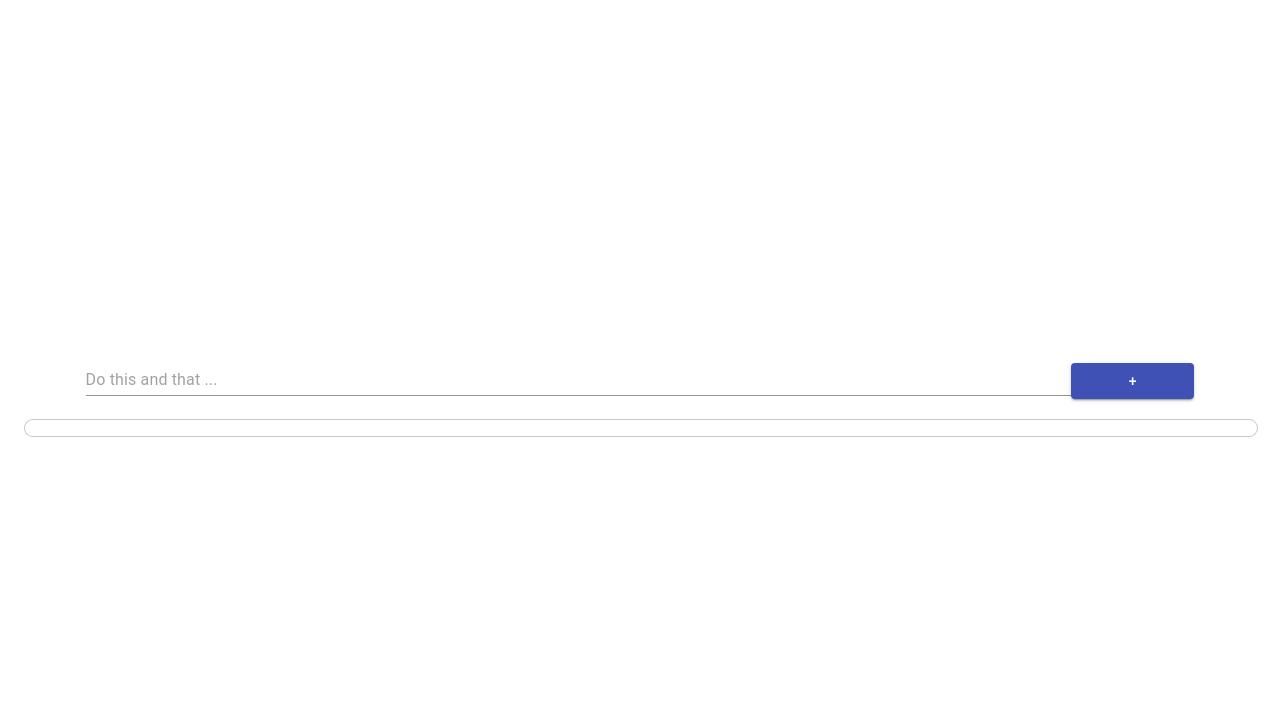
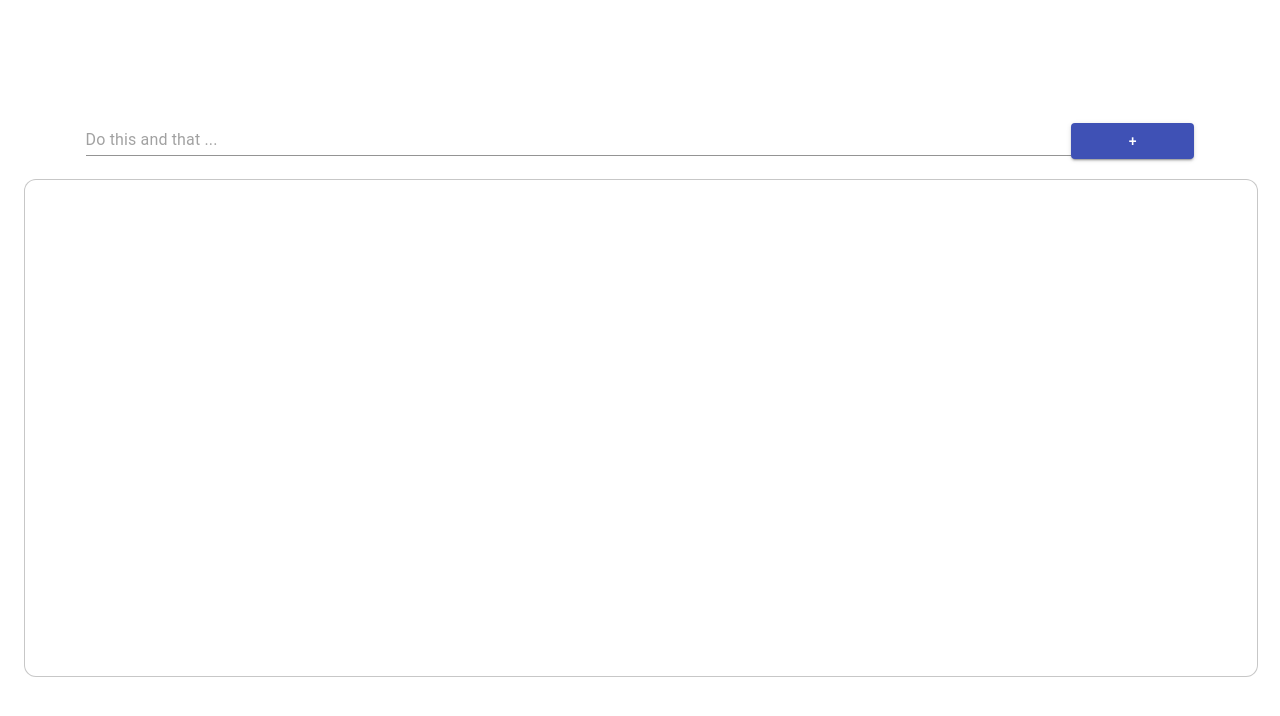
Before and after one commit to 0x4bd0/react-toDo-app, a React (Create React App) app: page / in a window 1280 px wide. Shown: the top 716 px of the page. Built offline with nearby package versions, Linux system fonts and the light colour scheme.

Commit message:
added some stlye to the list

```diff
--- a/src/components/list.js
+++ b/src/components/list.js
@@ -15,8 +15,15 @@ const useStyles = makeStyles((theme) => ({
     backgroundColor: theme.palette.background.paper,
     margin : '0 auto',
     border : '1px solid #00000038;',
-    borderRadius : '12px'
+    borderRadius : '12px',
+    height : '60vh',
+    overflowX : 'hidden',
+    overflowY : 'scroll'
   },
+  li : {
+    borderBottom : '1px solid #ddd',
+    padding : '15px 30px'
+  }
 }));
 
 export default function CheckboxListSecondary() {
@@ -31,7 +38,7 @@ export default function CheckboxListSecondary() {
       {list.map((value) => {
         const labelId = `checkbox-list-secondary-label-${value}`;
         return (
-          <ListItem key={value.id} button>
+          <ListItem key={value.id} button className={classes.li}>
             <ListItemAvatar>
               <Avatar
                 alt={value.text.split('').reverse().pop().toUpperCase()}
```
